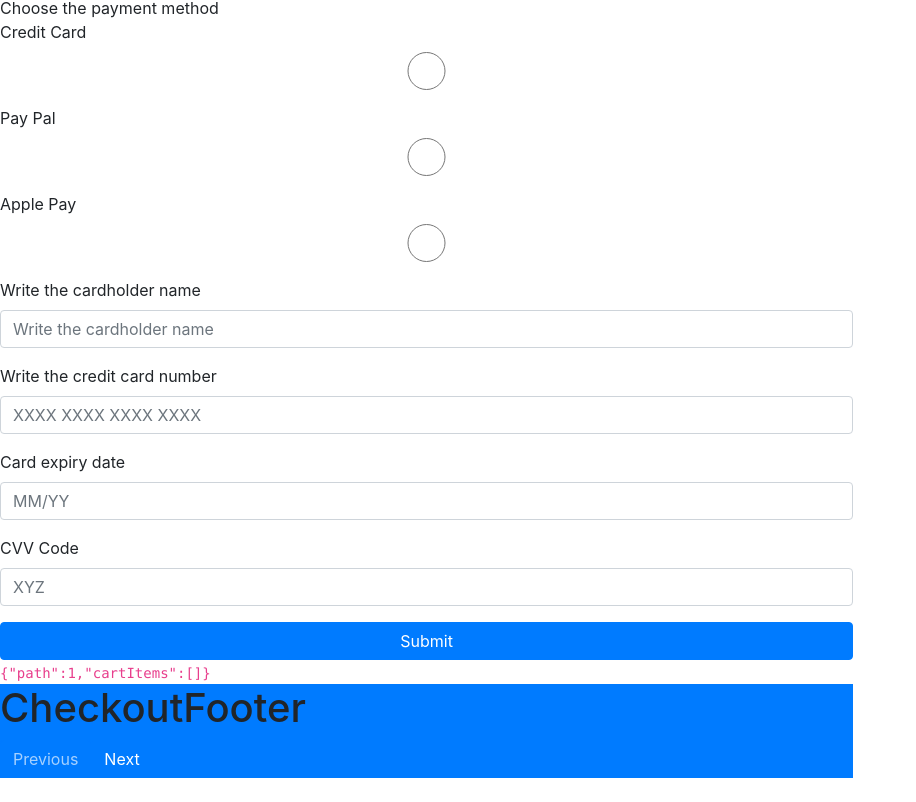
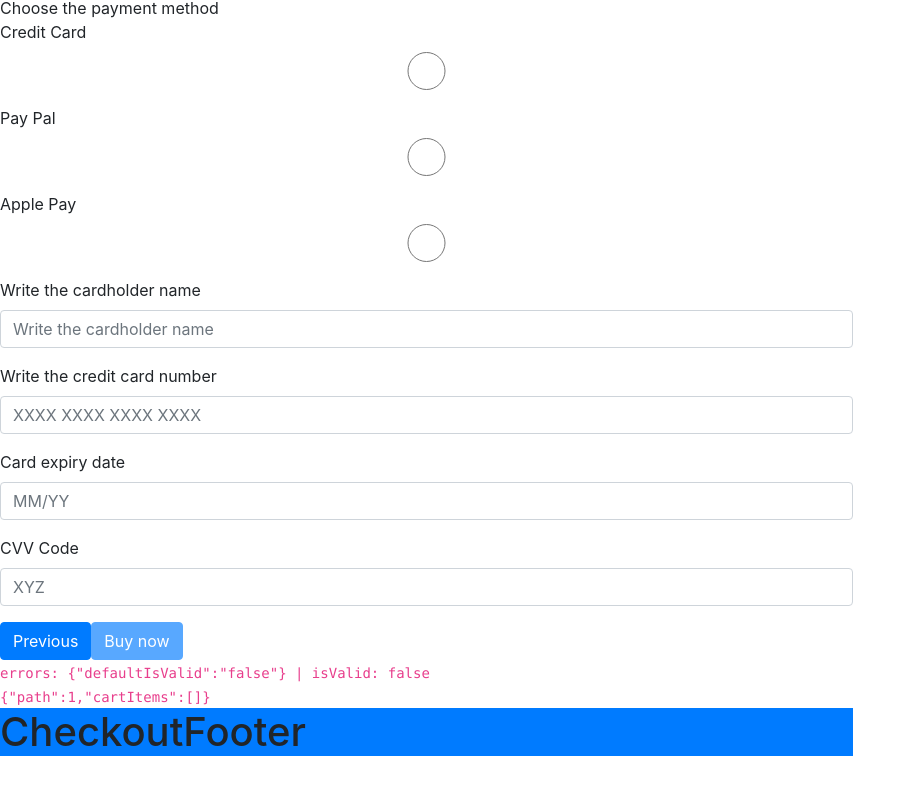
Before and after one commit to assembler-institute/react-shopping-cart-context, a React (Create React App) app: page /Checkout/step-3 in a window 1280 px wide. Shown: the part 204-1006 px from the top of the page, without its empty margins (0-916 px from the left). After the commit the page ends 984 px from the top, so only its background shows below. Built offline with nearby package versions, Linux system fonts and the light colour scheme.

Commit message:
Refactor: Navlink Added to adress submit btn and payment submit btn

```diff
--- a/src/components/CheckoutFooter/CheckoutFooter.js
+++ b/src/components/CheckoutFooter/CheckoutFooter.js
@@ -1,32 +1,14 @@
 import React, { useContext } from "react";
-import { NavLink } from "react-router-dom";
-import Button from "../Button";
 import "./CheckoutFooter.scss";
 import ShoppingContext from "../../context";
 
 function CheckoutFooter() {
-  const { path, nextPath, prevPath, details } = useContext(ShoppingContext);
+  const { details } = useContext(ShoppingContext);
   // eslint-disable-next-line
   console.log(details);
   return (
     <header className="bg-primary mb-4">
       <h1>CheckoutFooter</h1>
-      <NavLink to={`/Checkout/step-${path - 1}`}>
-        <Button disabled={path - 1 === 0} onClick={prevPath}>
-          Previous
-        </Button>
-      </NavLink>
-      <NavLink
-        to={
-          path + 1 === 4
-            ? "/Checkout/order-summary"
-            : `/Checkout/step-${path + 1}`
-        }
-      >
-        <Button onClick={nextPath}>
-          {path + 1 === 4 ? "Buy now" : "Next"}
-        </Button>
-      </NavLink>
     </header>
   );
 }
--- a/src/pages/Payment/Payment.js
+++ b/src/pages/Payment/Payment.js
@@ -1,5 +1,7 @@
 import React, { useContext } from "react";
 import { Formik } from "formik";
+import { NavLink } from "react-router-dom";
+
 import Checkout from "../../hoc/withCheckout";
 import paymentSchema from "./payment-schema";
 import Input from "../../components/Input";
@@ -19,6 +21,7 @@ function Payment() {
           cardExpiryDate: "",
           cvvCode: "",
         }}
+        initialErrors={{ defaultIsValid: "false" }}
         validationSchema={paymentSchema}
         onSubmit={(values) => {
           updatePayment(values);
@@ -118,9 +121,20 @@ function Payment() {
               hasErrorMessage={touched.cvvCode}
               errorMessage={errors.cvvCode}
             />
-            <Button submitButton block disabled={isValidating || !isValid}>
-              Submit
-            </Button>
+            <NavLink to="/Checkout/step-2">
+              <Button>Previous</Button>
+            </NavLink>
+
+            <NavLink to="/Checkout/order-summary">
+              <Button submitButton disabled={isValidating || !isValid}>
+                Buy now
+              </Button>
+            </NavLink>
+            <div>
+              <code>{`errors: ${JSON.stringify(
+                errors,
+              )} | isValid: ${isValid}`}</code>
+            </div>
           </form>
         )}
       </Formik>
```
Also changed, not shown: src/pages/Adress/Adress.js (+17 -3 lines).
